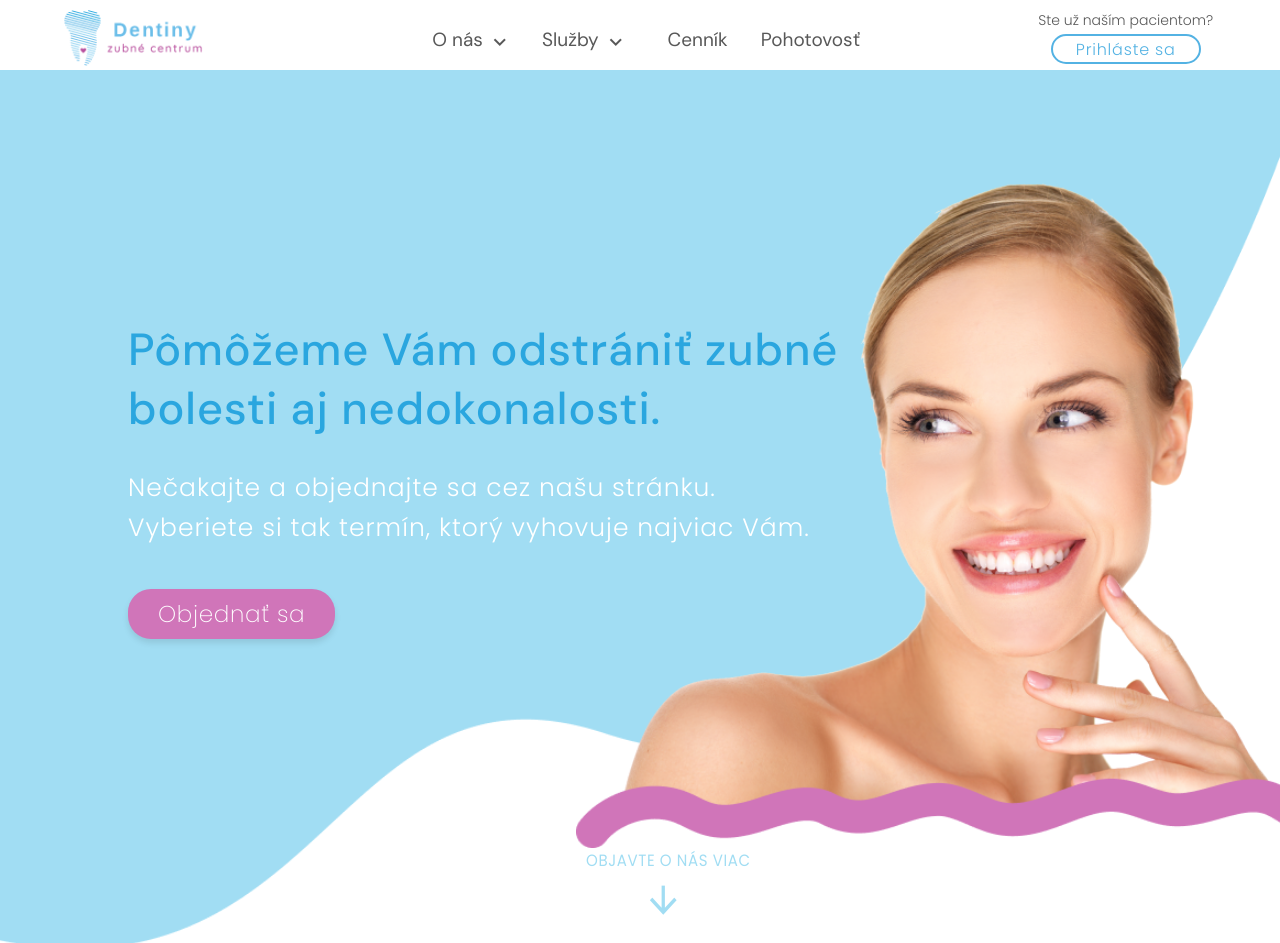
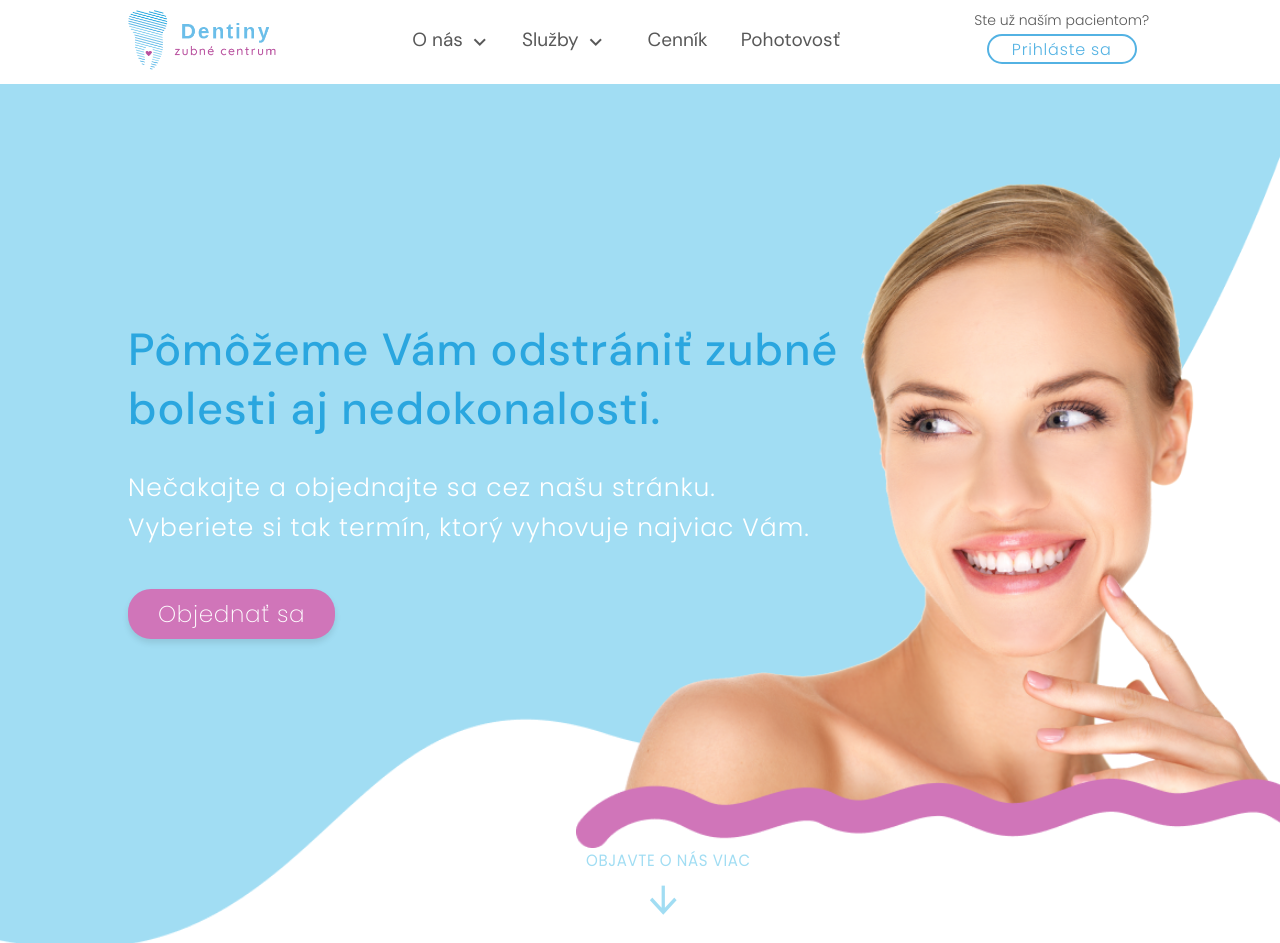
Before and after one commit to ursula8/ursula8.github.io, a plain HTML site: page index.html in a window 1280 px wide. Shown: the top 943 px of the page. Drawn offline with nearby package versions, Linux system fonts and the light colour scheme; a web font is replaced by a local one.

Commit message:
Update header.css

```diff
--- a/header.css
+++ b/header.css
@@ -19,10 +19,10 @@
 }
 @media screen and (max-width: 1754px) {
     .header-container{
-        width: 1000px;
+        width: 80vw;
     }
 }
-@media screen and (max-width: 1340px) {
+@media screen and (max-width: 1080px) {
     .header-container{
         width: 90vw;
     }
@@ -37,10 +37,10 @@
     display: inline-block;
     position: relative;
     float: left;
-    margin:10px 50px 0 0;
+    margin:10px 0;
 }
 .logo img{
-   height: 56px;
+   height: 60px;
 }
 .prihlasenie{
     display: inline-block;
```
